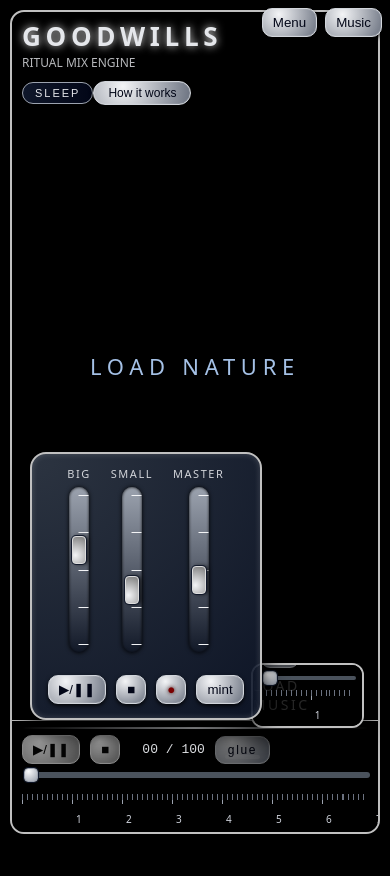
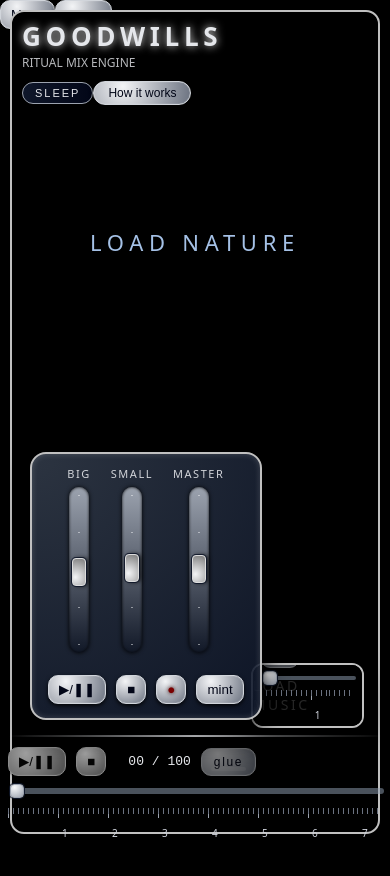
Before and after one commit to bobdryg/goodwills, a React (Vite) app: page / in a window 390 px wide. Shown: the top 876 px of the page. Built offline with nearby package versions, Linux system fonts and the light colour scheme.

Commit message:
Mobile UI: add bottom dock layout

```diff
--- a/src/Studio.tsx
+++ b/src/Studio.tsx
@@ -1200,11 +1200,12 @@ const Studio: React.FC = () => {
       onTimeUpdate={handleBgTimeUpdate}
     />
 
-          {!bgSrc && (
-            <div className="big-center-label">LOAD NATURE</div>
-          )}
-        </div>
-  <div className="big-bottom">
+    {!bgSrc && <div className="big-center-label">LOAD NATURE</div>}
+  </div>
+
+  {/* ВАЖНО: низ превращаем в dock на мобиле */}
+  <div className={isMobile ? "mobile-dock dock-timeline" : "big-bottom"}>
+    {/* если хочешь сохранить разделитель на мобиле — оставь, если мешает — можно потом скрыть CSS */}
     <div className="big-divider" />
 
     <div className="big-controls-panel">
@@ -1250,8 +1251,6 @@ const Studio: React.FC = () => {
     />
 
     {/* RULER */}
-          {/* TIMELINE / GLUE PANEL */}
-    <div className="dock-timeline"></div>
     <div className="timeline-ruler timeline-ruler--big">
       <div className="mm-grid"></div>
       <div className="cm-labels">
@@ -1264,7 +1263,6 @@ const Studio: React.FC = () => {
     </div>
   </div>
 </div>
-
 
 
       {/* MINI PLAYER */}
@@ -1326,8 +1324,8 @@ const Studio: React.FC = () => {
 
      {/* MIXER + GLOBAL TRANSPORT */}
 <div className={isMobile ? "mobile-dock" : undefined}>
-  {   /* BIG MIXER PANEL */}
-   <div className="dock-mixer"></div>
+  {/* BIG MIXER PANEL */}
+  <div className={isMobile ? "dock-mixer" : undefined}>
     <div className="mixer">
       <div className="faders">
         <div className="fader">
@@ -1340,7 +1338,14 @@ const Studio: React.FC = () => {
               <span />
               <span />
             </div>
-              <input type="range" min={0} max={1} step={0.01} value={bgVol} onChange={e => setBgVol(parseFloat(e.target.value))} />
+            <input
+              type="range"
+              min={0}
+              max={1}
+              step={0.01}
+              value={bgVol}
+              onChange={(e) => setBgVol(parseFloat(e.target.value))}
+            />
           </div>
         </div>
 
@@ -1354,7 +1359,14 @@ const Studio: React.FC = () => {
               <span />
               <span />
             </div>
-              <input type="range" min={0} max={1} step={0.01} value={muVol} onChange={e => setMuVol(parseFloat(e.target.value))} />
+            <input
+              type="range"
+              min={0}
+              max={1}
+              step={0.01}
+              value={muVol}
+              onChange={(e) => setMuVol(parseFloat(e.target.value))}
+            />
           </div>
         </div>
 
@@ -1368,7 +1380,14 @@ const Studio: React.FC = () => {
               <span />
               <span />
             </div>
-              <input type="range" min={0} max={1} step={0.01} value={masterVol} onChange={e => setMasterVol(parseFloat(e.target.value))} />
+            <input
+              type="range"
+              min={0}
+              max={1}
+              step={0.01}
+              value={masterVol}
+              onChange={(e) => setMasterVol(parseFloat(e.target.value))}
+            />
           </div>
         </div>
       </div>
@@ -1381,7 +1400,7 @@ const Studio: React.FC = () => {
           ■
         </button>
         <button
-            className={`btn-metal rec-dot-btn ${isRecording ? "rec-on" : ""} `}
+          className={`btn-metal rec-dot-btn ${isRecording ? "rec-on" : ""}`}
           onClick={handleGlobalRec}
         >
           ●
@@ -1389,6 +1408,7 @@ const Studio: React.FC = () => {
         <button className="btn-metal" onClick={handleGlobalMint}>
           mint
         </button>
+      </div>
     </div>
   </div>
 </div>
--- a/src/index.css
+++ b/src/index.css
@@ -950,19 +950,19 @@ body {
 }
 
 @media (max-width: 768px) {
-  .mobile-topbar {
+  .mobile-dock {
     position: fixed;
-    top: 8px;
+    left: 8px;
     right: 8px;
-
+    bottom: calc(8px + env(safe-area-inset-bottom));
+    z-index: 55;
     display: flex;
-    gap: 8px;
-
-    z-index: 60;
+    flex-direction: column;
+    gap: 10px;
   }
 }
 
-  .mobile-menu-overlay {
+.mobile-menu-overlay {
     position: fixed;
     inset: 0;
     background: rgba(0, 0, 0, 0.6);
@@ -1031,3 +1031,21 @@ body {
     max-width: 100%;
   }
 }
+
+@media (max-width: 768px) {
+  .mobile-dock {
+    position: fixed;
+    left: 8px;
+    right: 8px;
+    bottom: calc(8px + env(safe-area-inset-bottom));
+    z-index: 55;
+    display: flex;
+    flex-direction: column;
+    gap: 10px;
+  }
+
+  /* чтобы док не перекрывал сцену */
+  .big-player {
+    padding-bottom: 360px;
+  }
+}
```
Lines whose indentation alone changed are shown as unchanged.
